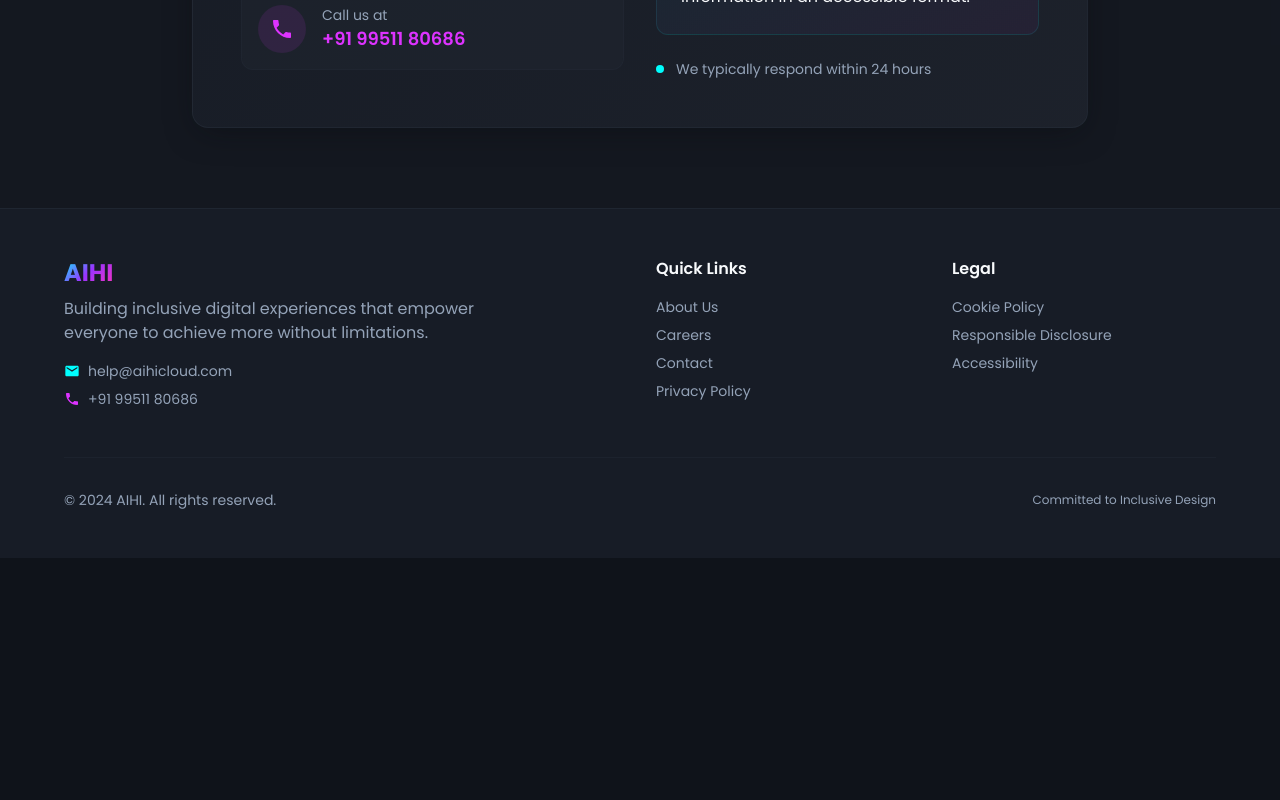
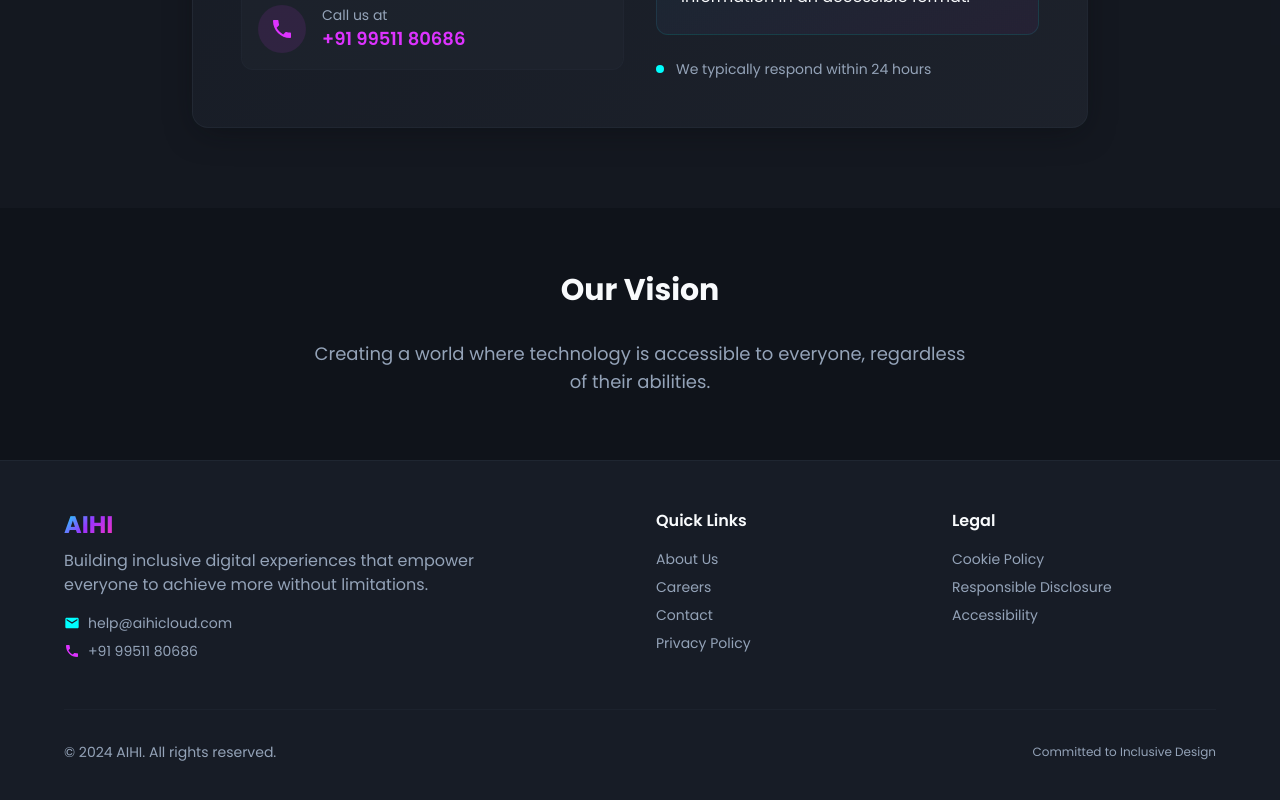
Before and after one commit to TechLeadsUser/aihi-inclusive-reach, a React (Vite) app: page / in a window 1280 px wide. Shown: the part 2496-3296 px from the top of the page. Before the commit the page ends 3054 px from the top, so only its background shows below. Built offline with nearby package versions, Linux system fonts and the light colour scheme.

Commit message:
Fix: Resolve AccessibilityVision component error
The AccessibilityVision component was not returning any JSX, causing a TypeScript error when used as a component. This commit updates the component to return valid JSX, resolving the build error.

```diff
--- a/src/components/AccessibilityVision.tsx
+++ b/src/components/AccessibilityVision.tsx
@@ -1,4 +1,13 @@
 const AccessibilityVision = () => {
-  return;
+  return (
+    <section className="py-16 bg-background">
+      <div className="container mx-auto px-4">
+        <h2 className="text-3xl font-bold text-center mb-8">Our Vision</h2>
+        <p className="text-lg text-center text-muted-foreground max-w-2xl mx-auto">
+          Creating a world where technology is accessible to everyone, regardless of their abilities.
+        </p>
+      </div>
+    </section>
+  );
 };
 export default AccessibilityVision;
```
